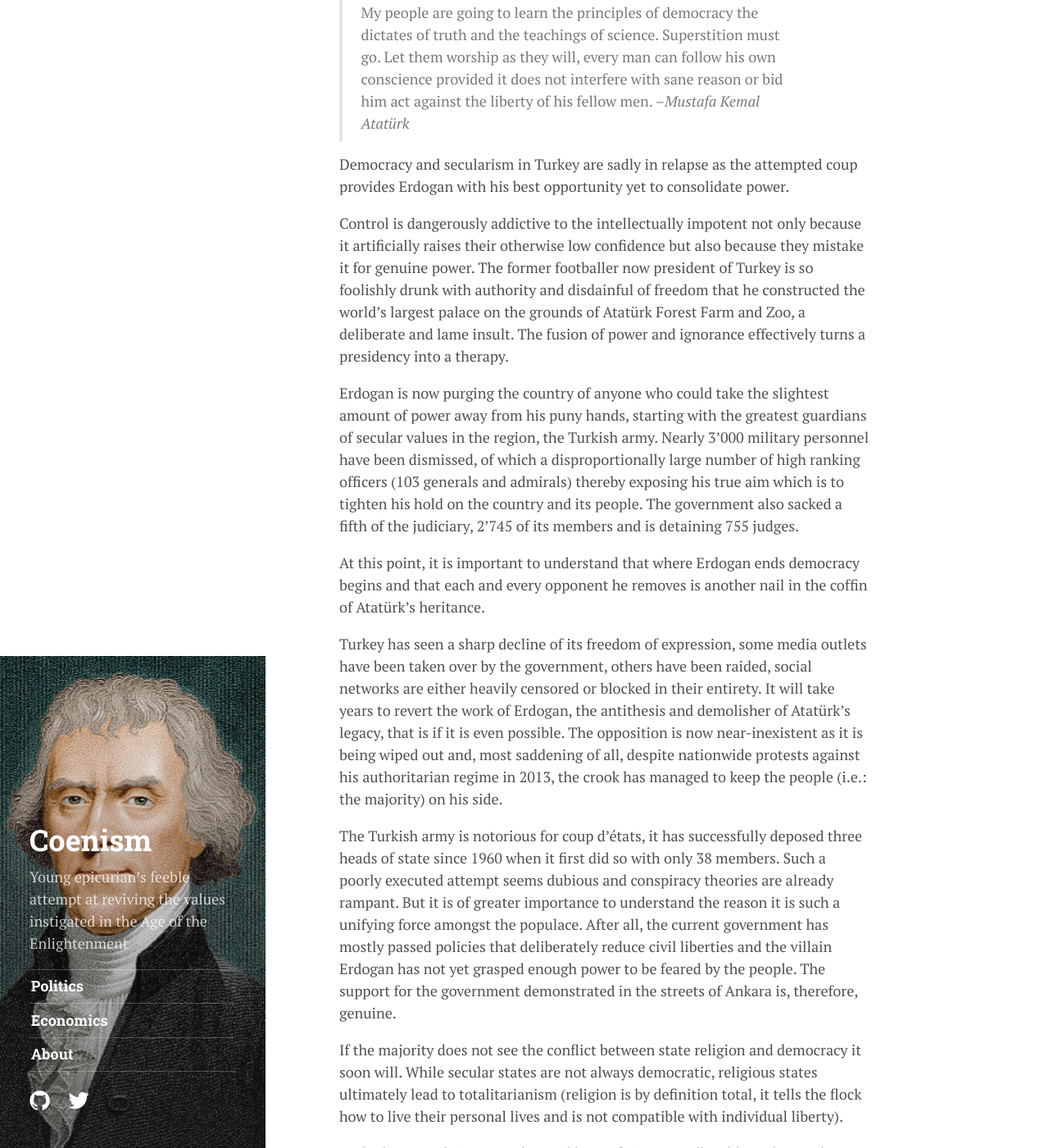
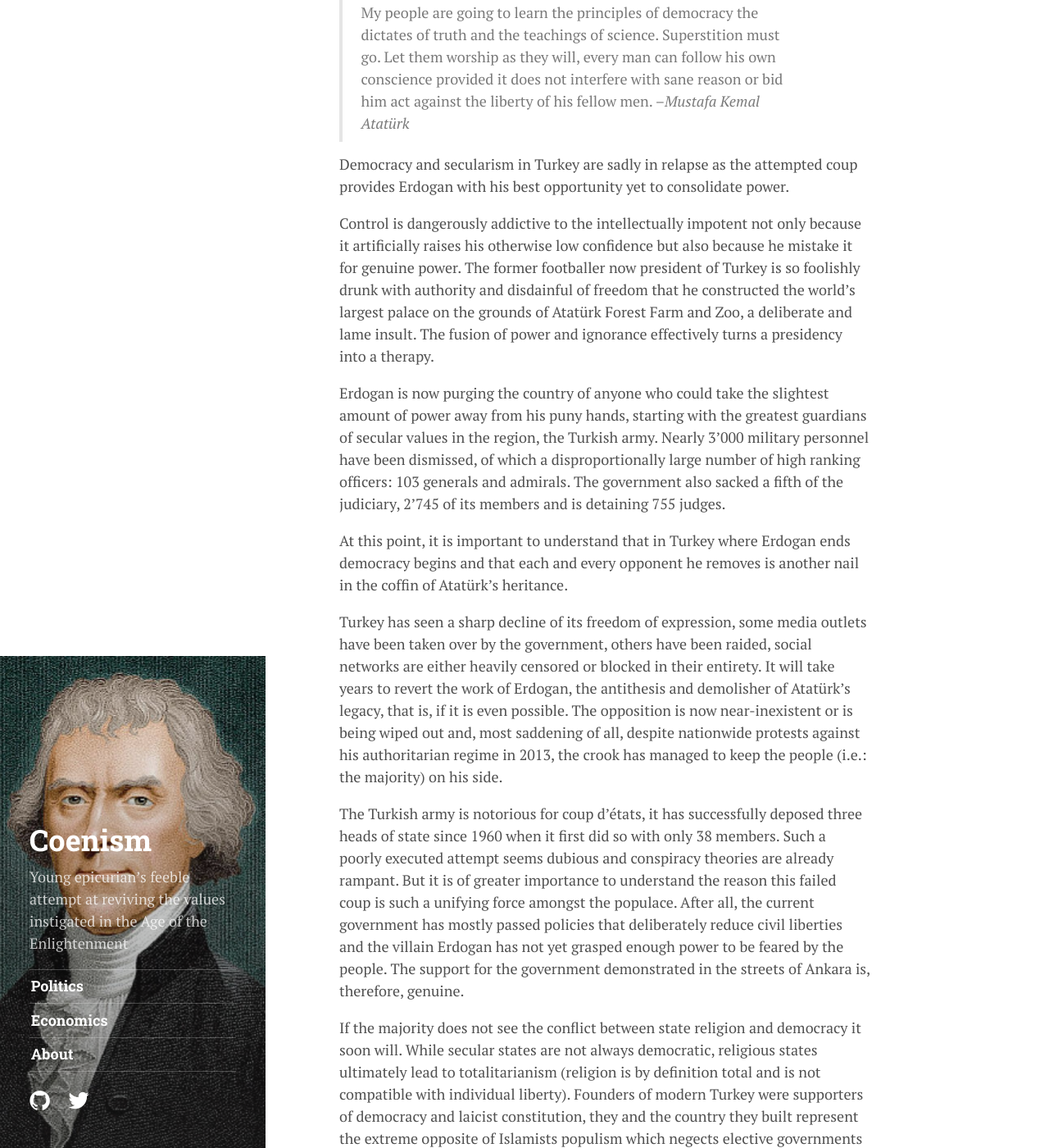
Before and after one commit to tomucker/tomucker.github.io, a Jekyll site: the page built from _posts/2016-07-19-dictaturk.md, in a window 1280 px wide and 1400 px high, scrolled down 207 px. Shown: the whole window at 82% size. Built offline with Jekyll 4.4.1, drawn with Linux system fonts in a browser that asks for light colours; nearby versions of some CDN libraries; some web fonts are replaced; some of the changed text lies outside the part shown.

Commit message:
dictaturk & img on 404

```diff
--- a/404.html
+++ b/404.html
@@ -6,5 +6,6 @@ permalink: 404.html
 
 <div class="page">
   <h1 class="page-title">Woops, problem!</h1>
+  <img src="/blog/public/img/Spinoza_404.jpg" width="50%">
   <p class="lead">Sorry, I must have misplaced that URL or it's pointing to something that no longer exists. <br><a href="{{ site.baseurl }}/">Head back home</a>.</p>
 </div>
--- a/_posts/2016-07-19-dictaturk.md
+++ b/_posts/2016-07-19-dictaturk.md
@@ -8,23 +8,23 @@ tags: [politics]
 
 Democracy and secularism in Turkey are sadly in relapse as the attempted coup provides Erdogan with his best opportunity yet to consolidate power.
 
-Control is dangerously addictive to the intellectually impotent not only because it artificially raises their otherwise low confidence but also because they mistake it for genuine power. The former footballer now president of Turkey is so foolishly drunk with authority and disdainful of freedom that he constructed the world's largest palace on the grounds of Atatürk Forest Farm and Zoo, a deliberate and lame insult. The fusion of power and ignorance effectively turns a presidency into a therapy.
+Control is dangerously addictive to the intellectually impotent not only because it artificially raises his otherwise low confidence but also because he mistake it for genuine power. The former footballer now president of Turkey is so foolishly drunk with authority and disdainful of freedom that he constructed the world's largest palace on the grounds of Atatürk Forest Farm and Zoo, a deliberate and lame insult. The fusion of power and ignorance effectively turns a presidency into a therapy.
 
-Erdogan is now purging the country of anyone who could take the slightest amount of power away from his puny hands, starting with the greatest guardians of secular values in the region, the Turkish army. Nearly 3'000 military personnel have been dismissed, of which a disproportionally large number of high ranking officers (103 generals and admirals) thereby exposing his true aim which is to tighten his hold on the country and its people. The government also sacked a fifth of the judiciary, 2'745 of its members and is detaining 755 judges.
+Erdogan is now purging the country of anyone who could take the slightest amount of power away from his puny hands, starting with the greatest guardians of secular values in the region, the Turkish army. Nearly 3'000 military personnel have been dismissed, of which a disproportionally large number of high ranking officers: 103 generals and admirals. The government also sacked a fifth of the judiciary, 2'745 of its members and is detaining 755 judges.
 
-At this point, it is important to understand that where Erdogan ends democracy begins and that each and every opponent he removes is another nail in the coffin of Atatürk's heritance.
+At this point, it is important to understand that in Turkey where Erdogan ends democracy begins and that each and every opponent he removes is another nail in the coffin of Atatürk's heritance.
 
-Turkey has seen a sharp decline of its freedom of expression, some media outlets have been taken over by the government, others have been raided, social networks are either heavily censored or blocked in their entirety. It will take years to revert the work of Erdogan, the antithesis and demolisher of Atatürk's legacy, that is if it is even possible. The opposition is now near-inexistent as it is being wiped out and, most saddening of all, despite nationwide protests against his authoritarian regime in 2013, the crook has managed to keep the people (i.e.: the majority) on his side.
+Turkey has seen a sharp decline of its freedom of expression, some media outlets have been taken over by the government, others have been raided, social networks are either heavily censored or blocked in their entirety. It will take years to revert the work of Erdogan, the antithesis and demolisher of Atatürk's legacy, that is, if it is even possible. The opposition is now near-inexistent or is being wiped out and, most saddening of all, despite nationwide protests against his authoritarian regime in 2013, the crook has managed to keep the people (i.e.: the majority) on his side.
 
-The Turkish army is notorious for coup d'états, it has successfully deposed three heads of state since 1960 when it first did so with only 38 members. Such a poorly executed attempt seems dubious and conspiracy theories are already rampant. But it is of greater importance to understand the reason it is such a unifying force amongst the populace. After all, the current government has mostly passed policies that deliberately reduce civil liberties and the villain Erdogan has not yet grasped enough power to be feared by the people. The support for the government demonstrated in the streets of Ankara is, therefore, genuine.
+The Turkish army is notorious for coup d'états, it has successfully deposed three heads of state since 1960 when it first did so with only 38 members. Such a poorly executed attempt seems dubious and conspiracy theories are already rampant. But it is of greater importance to understand the reason this failed coup is such a unifying force amongst the populace. After all, the current government has mostly passed policies that deliberately reduce civil liberties and the villain Erdogan has not yet grasped enough power to be feared by the people. The support for the government demonstrated in the streets of Ankara is, therefore, genuine.
 
-If the majority does not see the conflict between state religion and democracy it soon will. While secular states are not always democratic, religious states ultimately lead to totalitarianism (religion is by definition total, it tells the flock how to live their personal lives and is not compatible with individual liberty).
+If the majority does not see the conflict between state religion and democracy it soon will. While secular states are not always democratic, religious states ultimately lead to totalitarianism (religion is by definition total and is not compatible with individual liberty). Founders of modern Turkey were supporters of democracy and laicist constitution, they and the country they built represent the extreme opposite of Islamists populism which negects elective governments and desire the substitution of free will in favour of central planning.
 
 In the late noughties, a teacher and hero of mine *proudly* told me that Turkey was never going to become a totalitarian Islamic state, that the Turkish army was the defender Atatürk's gift to the nation and that it would never let the country fall into the hands of radicals, extremists or authoritarians. I recall being taught the difference between Ottomanism and Kemalism, sharing quotes by the Father of the Turks, and discussing with classmates whether Turkey should be part of the EU. I also remember vividly my amazement and appreciation for Atatürk's understanding of game theory and political brilliance when I learned that in his effort to establish gender equality and dissuade women from covering themselves he made the veil mandatory for prostitutes.
 
 > Everything we see in the world is the creative work of women.
 > --<cite>Mustafa Kemal Atatürk</cite>
 
-I cannot help but get sick on my own shoes when I see secular governments worldwide siding with the religious and abandoning the real victims of this tragedy, the laic Turks. European governments must stop trivialising secular movements in Eurasia and the Middle East, they do exist and are much underestimated. They are our true allies to whom we should show support.
+I cannot help but get sick in my own scorn when I see secular governments worldwide siding with the religious and abandoning the real victims of this tragedy, the laic Turks. European governments must stop trivialising secular movements in Eurasia and the Middle East, they do exist and are much underestimated. They are our true allies to whom we should show support.
 
 As of the 19 July 2016 [Wikipedia](https://en.wikipedia.org/wiki/Turkey) still states that "Turkey is a democratic, secular, unitary, constitutional republic with a diverse cultural heritage," but for how long?
```
Also changed, not shown: public/img/Spinoza_404.jpg (added).
